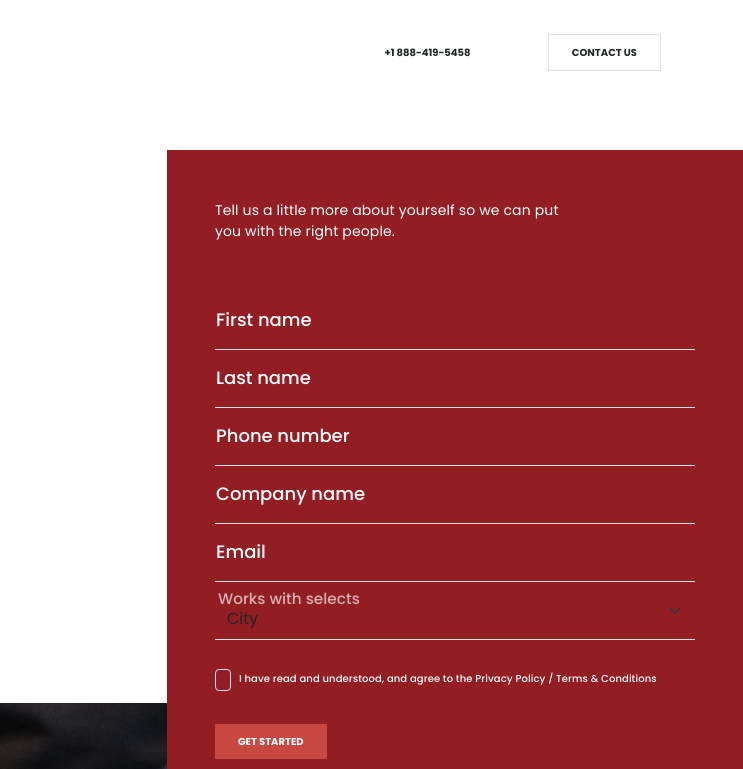
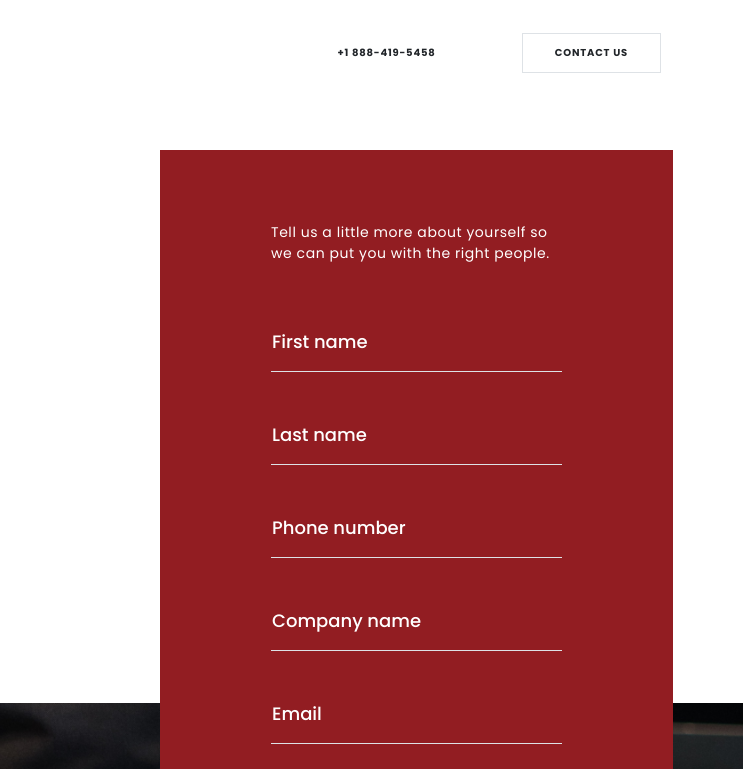
Before and after one commit to rejoan121615/Faisal-Irfan-landing-page-bootstrap, a plain HTML site: page index.html in a window 1280 px wide. Shown: the top 769 px of the page, 537-1280 px from the left. Drawn offline with nearby package versions, Linux system fonts and the light colour scheme.

Commit message:
main section complete

```diff
--- a/scss/style.scss
+++ b/scss/style.scss
@@ -76,6 +76,10 @@ $sliver: #d3d3d3;
     font-size: 14px;
     line-height: 150%;
     letter-spacing: 0.01em;
+    @include resp($xl) {
+        line-height: 170%;
+        letter-spacing: 0.02em;
+    }
 }
 .most-sm-para {
     font-size: 10px !important;
@@ -133,6 +137,11 @@ h3,
     border-radius: 0px !important;
     text-decoration: none;
     border: 0px solid transparent;
+    @include resp($xl) {
+        line-height: 100%;
+        letter-spacing: 0.08em;
+        padding: 14px 32px;
+    }
 }
 // container
 .container {
@@ -149,7 +158,7 @@ h3,
         width: 82px;
         height: 24px;
     }
-    @include resp ($xl) {
+    @include resp($xl) {
         width: 105px;
         height: 30px;
     }
@@ -206,7 +215,7 @@ h3,
                 margin-bottom: 45px;
                 width: 100%;
             }
-            @include resp ($xl) {
+            @include resp($xl) {
                 width: 455px;
                 margin-bottom: 50px;
             }
@@ -236,20 +245,18 @@ h3,
     }
     // button wrapper
     .btn__wrapper {
-        margin-bottom: 50px;
-        @include resp($md) {
-            margin-bottom: 70px;
-        }
-        @include resp ($xl) {
-            margin-bottom: 0px;
+        @include resp($xl) {
+            margin-top: 50px;
         }
     }
     // main text
     .main__texts {
+        margin-bottom: 50px;
         @include resp($md) {
             width: 50% !important;
+            margin-bottom: 75px;
         }
-        @include resp ($xl) {
+        @include resp($xl) {
             margin-bottom: 100px;
         }
     }
@@ -257,27 +264,63 @@ h3,
 
 // form container
 .form-container {
+    transition: width 1s;
     @include resp($md) {
         position: absolute;
         right: 0px;
         top: 150px;
         z-index: 500;
         width: 45% !important;
+        max-width: 430px;
     }
-    @include resp ($xl) {
-        // @extend .container;
+    @include resp($xl) {
+        width: 100% !important;
+        max-width: 100%;
     }
     .form-check {
         margin-top: 25px;
     }
 }
+.form__wrap {
+    @include resp($xl) {
+        max-width: 1140px;
+        margin-left: auto;
+        margin-right: auto;
+    }
+    @include resp($xxl) {
+        max-width: 1320px;
+        margin-left: auto;
+        margin-right: auto;
+    }
+}
 
 // form section
 #main__form {
+    transition: all 1s;
+    @include resp($xl) {
+        width: 45%;
+        margin-left: auto;
+        padding: 72px 95px !important;
+    }
     padding: 50px 32px;
     .sm-para {
         max-width: 355px;
         margin-bottom: 50px;
+        @include resp($md) {
+            line-height: 150%;
+            letter-spacing: 0.04em;
+        }
+        @include resp($xxl) {
+            line-height: 170%;
+
+            letter-spacing: 0.02em;
+        }
+    }
+    .form-floating {
+        margin-bottom: 25px;
+        @include resp($xl) {
+            margin-bottom: 35px;
+        }
     }
 
     label {
@@ -287,12 +330,11 @@ h3,
         line-height: 120%;
     }
     input {
-        padding-top: 10px !important;
-        padding-bottom: 10px !important;
+        padding-top: 0px !important;
+        padding-bottom: 5px !important;
         border: 1px solid #ffffff;
-        outline: none;
-        &::selection {
-            outline: none;
+        @include resp ($xl) {
+            padding-bottom: 10px!important;
         }
     }
     .btn__wrapper {
```
Also changed, not shown: index.html (+32 -13 lines), css/style.css, 1 other file.
